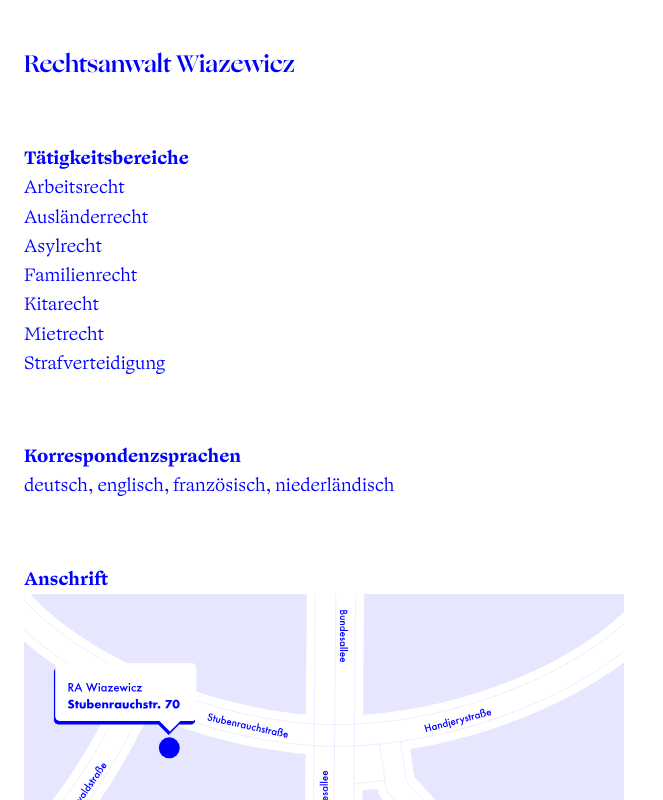
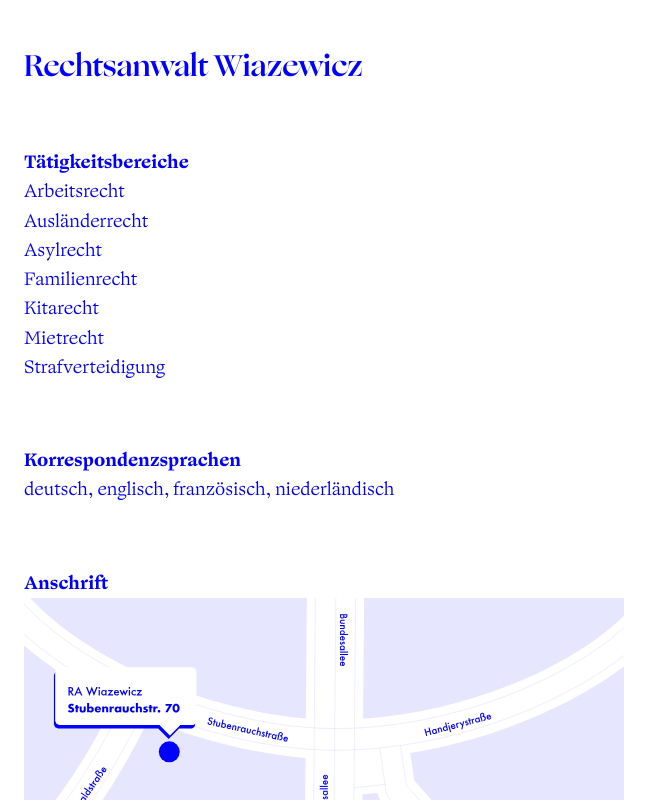
Before and after one commit to dreadbeard11/ra-wiazewicz, a Next.js app: page / in a window 1280 px wide. Shown: the top 800 px of the page, without its empty margins (0-663 px from the left). Built offline with nearby package versions, Linux system fonts and the light colour scheme.

Commit message:
Update layout.tsx

```diff
--- a/src/app/layout.tsx
+++ b/src/app/layout.tsx
@@ -1,13 +1,8 @@
-import Footer from "@/app/_components/footer";
-import { ThemeProviders } from "@/app/_components/theme-providers";
 import { CMS_NAME, HOME_OG_IMAGE_URL } from "@/lib/constants";
 import type { Metadata } from "next";
 import { Inter } from "next/font/google";
 import localFont from "next/font/local";
-// import { SwitchTheme } from "@/app/_components/SwitchTheme";
-import ThemeSwitch from "@/app/_components/ThemeSwitch";
 
-// import { ThemeProvider } from 'next-themes'
 
 // Font files can be colocated inside of `pages`
 const oggRegular = localFont({ src: "./Ogg-Regular.woff" });
@@ -66,7 +61,7 @@ export default function RootLayout({
       </head>
       <body>
         <div className="mx-auto px-6">
-          <div className=" logo text-2xl  pt-12 pb-16">
+          <div className=" logo text-3xl  pt-12 pb-16">
             Rechtsanwalt Wiazewicz
           </div>
           <div className="min-h-screen">{children}</div>
```
